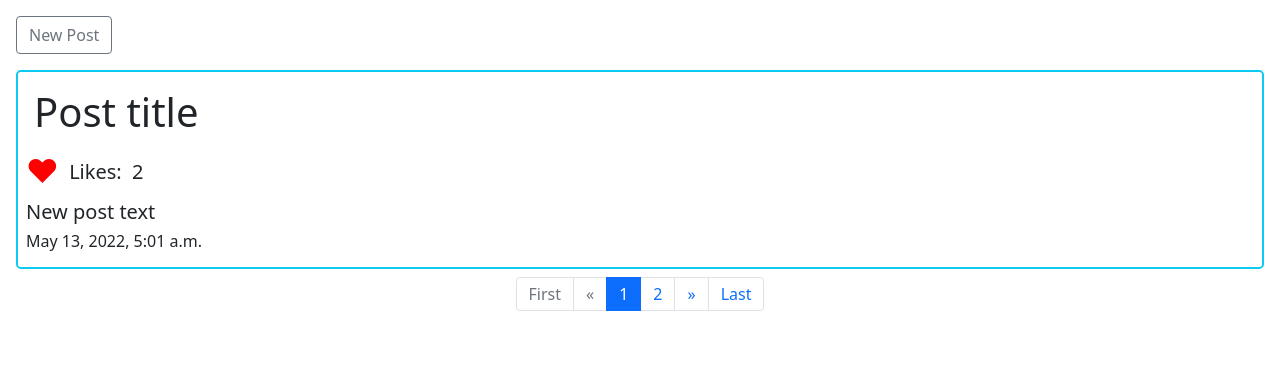
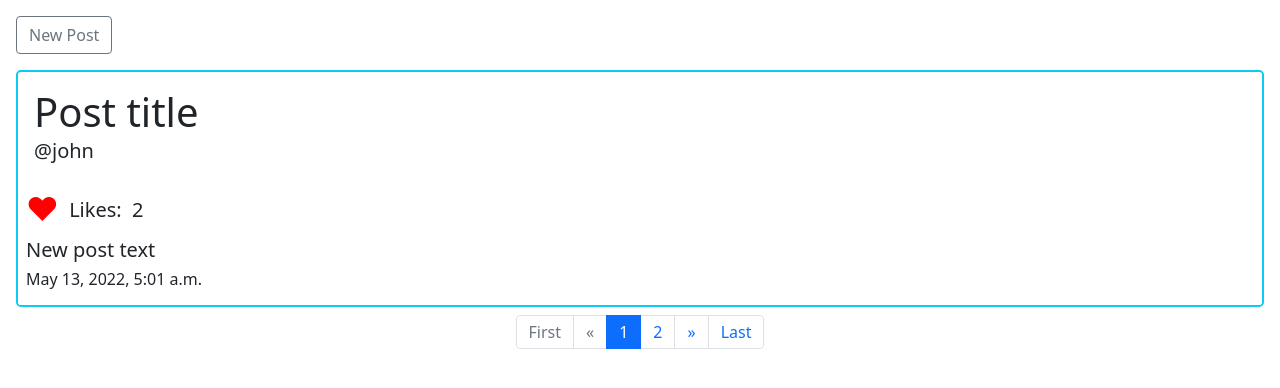
Before and after one commit to john-gelinas/network, a Django app: page / in a window 1280 px wide. Shown: the part 56-444 px from the top of the page. Run offline with Django 3.2, Linux system fonts and the light colour scheme; a user stored in the database is signed in; data comes from the database, SQL or seed files in the repository; both versions use the stored data as it was after the commit; some libraries are stand-ins or nearby versions.

Commit message:
added username

```diff
--- a/network/templates/network/index.html
+++ b/network/templates/network/index.html
@@ -20,7 +20,8 @@
     {% for post in page_obj %}
     <div class="m-2 p-2 border border-2 border-info rounded-3">
         <div id="{{ post.id }}" class="post">
-            <h1 class="h1 p-2 m-0">{{ post.title }}</h1>
+            <h1 class="h1 ps-2 pt-2 m-0">{{ post.title }}</h1>
+            <p class="lead ps-2" style="font-size: 20px"> @{{ post.user }}</p>
             <p class="h1 align-middle"> <span id="heart{{ post.id }}" class="heart h2"
                     style="color: black">&hearts;</span>
                 <span class="align-middle h5">Likes:</span> <span id="likes{{ post.id }}"
```
Also changed, not shown: db.sqlite3.
